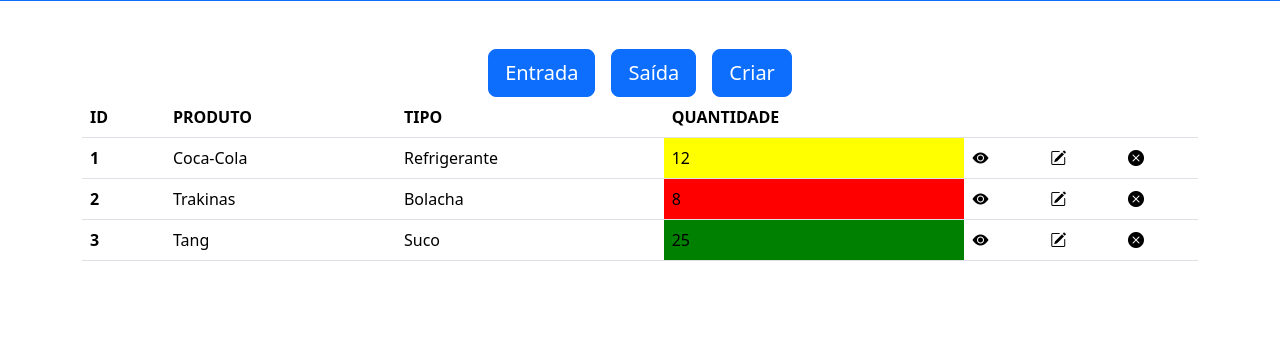
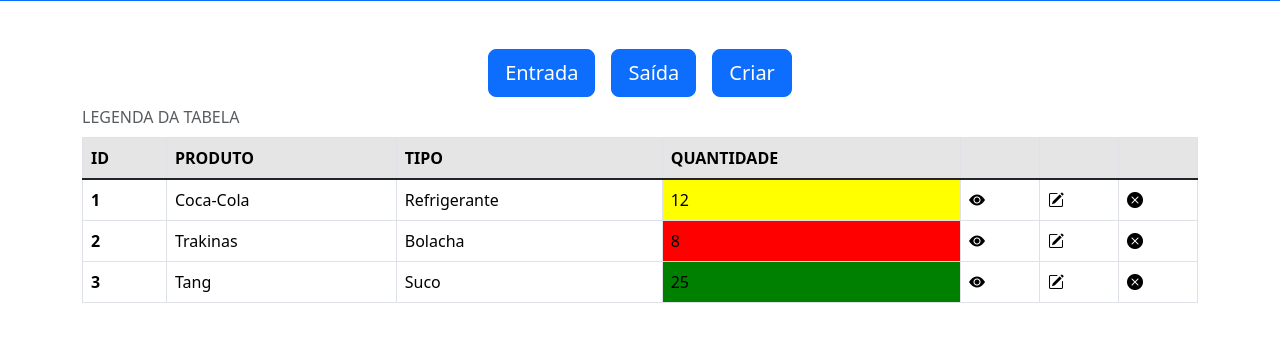
Before and after one commit to EnzoPachecoSouza/Stock_Mate, a PHP site: page / in a window 1280 px wide. Shown: the part 47-389 px from the top of the page. Run offline with PHP 8.4, Linux system fonts and the light colour scheme.

Commit message:
Melhorando estilização da tabela com classes básicas do bootstrap

```diff
--- a/pages/Estoque/index.php
+++ b/pages/Estoque/index.php
@@ -60,8 +60,9 @@
     </div>
 
     <div class="container">
-        <table class="table">
-            <thead>
+        <table class="table table-hover table-bordered">
+            <caption class="caption-top">LEGENDA DA TABELA</caption>
+            <thead class="table-active">
                 <tr>
                     <th scope="col">ID</th>
                     <th scope="col">PRODUTO</th>
@@ -84,7 +85,7 @@
             <!------->
 
             <!-- TABELA MAPEADA -->
-            <tbody>
+            <tbody class="table-group-divider">
                 <?php foreach ($produtos as $produto) { ?>
                     <tr>
                         <th scope="row">
```
